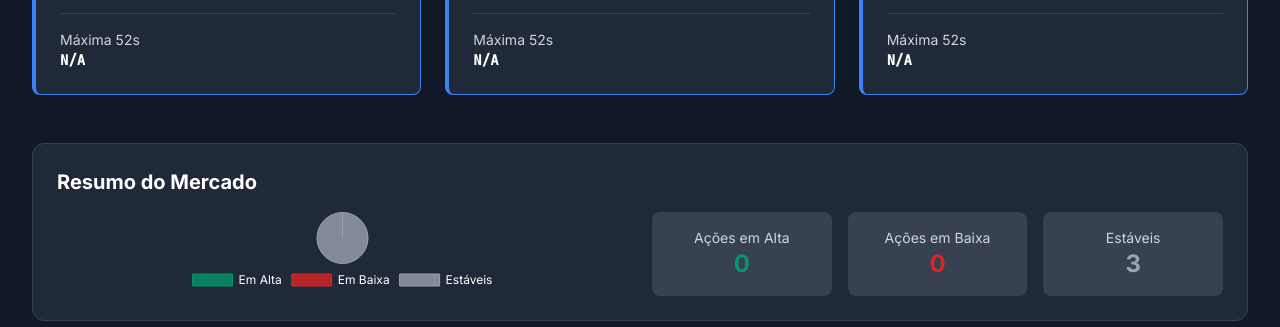
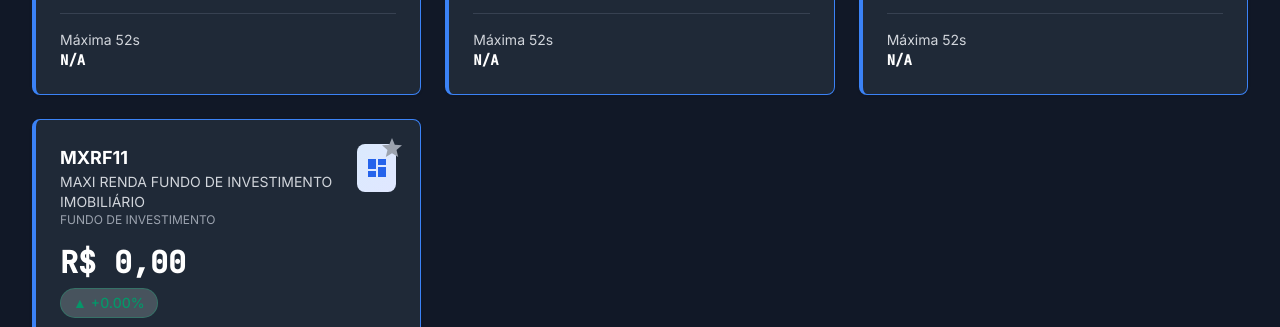
Before and after one commit to tekinf2025/brazilian_stock_tracker, a website: page pages/stock_market_dashboard.html in a window 1280 px wide. Shown: the part 473-800 px from the top of the page. Drawn offline with nearby package versions, Linux system fonts and the light colour scheme; no server answers.

Commit message:
Update stock_market_dashboard.html

```diff
--- a/pages/stock_market_dashboard.html
+++ b/pages/stock_market_dashboard.html
@@ -165,7 +165,7 @@
 
     <script>
         // Stock symbols to track - default list
-        let STOCK_SYMBOLS = ['GOAU4', 'BBAS3', 'PETR4'];
+        let STOCK_SYMBOLS = ['GOAU4', 'BBAS3', 'PETR4', 'MXRF11'];
 
         // Company information
         const COMPANY_INFO = {
@@ -180,6 +180,10 @@
             'PETR4': {
                 name: 'Petróleo Brasileiro S.A.',
                 description: 'Petróleo e Gás'
+            },
+            'MXRF11': {
+                name: 'MAXI RENDA FUNDO DE INVESTIMENTO IMOBILIÁRIO',
+                description: 'FUNDO DE INVESTIMENTO'
             },
         };
 
```
